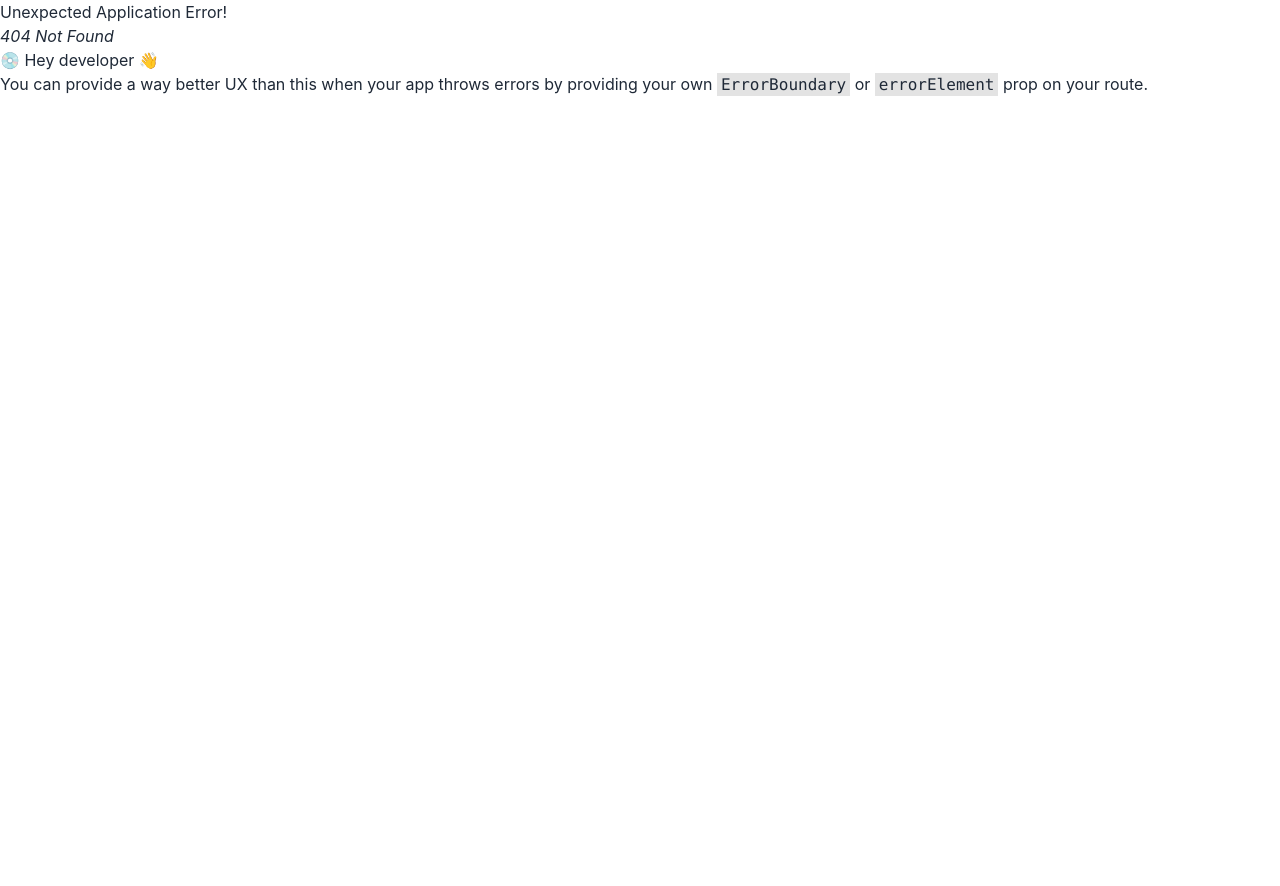
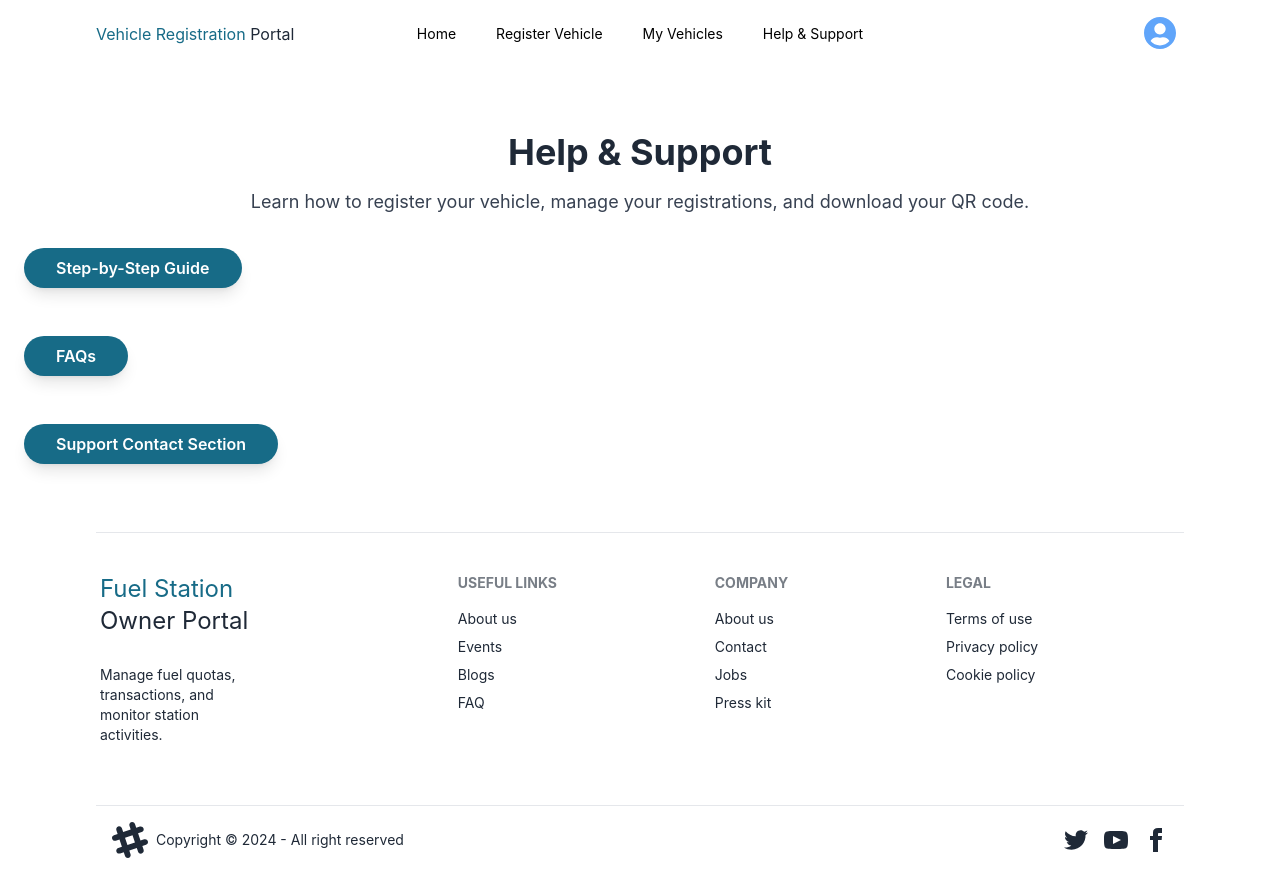
Before and after one commit to Khemz-Developer/fuel-quota-management-frontend-Project, a React (Vite) app in the folder Vehicle-Registration-Portal/: page /help in a window 1280 px wide. Before the commit this address had no page. Before the commit the page ends 800 px from the top, so only its background shows below. Built offline with nearby package versions, Linux system fonts and the light colour scheme.

Commit message:
feat(vehicle-registration-portal): Started making Help & Support Page

```diff
--- a/Vehicle-Registration-Portal/package.json
+++ b/Vehicle-Registration-Portal/package.json
@@ -18,7 +18,7 @@
     "@tabler/icons-react": "^3.19.0",
     "axios": "^1.7.7",
     "fontawesome": "^5.6.3",
-    "framer-motion": "^11.11.0",
+    "framer-motion": "^11.11.9",
     "qrcode": "^1.5.4",
     "react": "^18.3.1",
     "react-datepicker": "^7.4.0",
--- /dev/null
+++ b/Vehicle-Registration-Portal/src/pages/Help.jsx
@@ -0,0 +1,168 @@
+import { AnimatePresence, motion } from 'framer-motion';
+import React, { useState } from 'react';
+const Help = () => {
+    const [openStep, setOpenStep] = useState(null);
+    const [openGuide, setOpenGuide] = useState(false);
+
+    const toggleStep = (step) => {
+        setOpenStep(openStep === step ? null : step);
+    }
+
+    const toggleGuide = () => {
+        setOpenGuide(!openGuide);
+    }
+    const stepVariants = {
+        hidden: { height: 0, opacity: 0 },
+        visible: { height: 'auto', opacity: 1, transition: { duration: 0.2 } },
+        exit: { height: 0, opacity: 0, transition: { duration: 0.2 } },
+    };
+
+    return (
+    <div className="container p-6 mx-auto mt-10 mb-5 bg-white rounded-lg">
+        {/* Intro section */}
+        <section className="mb-8 text-center">
+            <motion.h1
+            initial={{ opacity: 0, y: -30 }}
+            animate={{ opacity: 1, y: 0 }}
+            transition={{ duration: 1}}
+            className="text-4xl font-bold text-green-600"
+            >
+            Help & Support
+            </motion.h1>
+            <motion.p
+            initial={{ opacity: 0 }}
+            animate={{ opacity: 1 }}
+            transition={{ delay: 0.3, duration: 1 }}
+            className="mt-4 text-lg text-gray-700"
+            >
+            Learn how to register your vehicle, manage your registrations, and download your QR code.
+            </motion.p>
+        </section>
+
+        {/* Steps to follow in the portal*/}
+        <motion.button
+            initial={{ opacity: 0, y: -30 }}
+            animate={{ opacity: 1, y: 0 }}
+            transition={{ duration: 1}}
+            className="px-8 py-2 mb-6 font-semibold text-white rounded-full shadow-lg bg-green hover:bg-green-700 hover:shadow-xl"
+            onClick={toggleGuide}
+        >
+            Step-by-Step Guide
+        </motion.button>
+
+        <AnimatePresence initial={false}>
+            {openGuide && (
+                <motion.section
+                initial={{ opacity: 0, y: -20 }}
+                animate={{ opacity: 1, y: 0 }}
+                exit={{ opacity: 0, y: -20 }}
+                transition={{ duration: 0.5 }}
+                className="space-y-6"
+                >
+                    {/* Step 1: Register a Vehicle */}
+                    <div className="border border-green-500 rounded-lg shadow-md">
+                        <button
+                            className="w-full px-4 py-2 text-left font-semibold rounded-lg focus:outline-none"
+                            onClick={() => toggleStep(1)}
+                        >
+                            Step 1: Register Your Vehicle
+                        </button>
+                        <AnimatePresence initial={false}>
+                            {openStep === 1 && (
+                            <motion.div
+                                variants={stepVariants}
+                                initial="hidden"
+                                animate="visible"
+                                exit="exit"
+                                className="p-4 bg-white"
+                            >
+                                <p>1. Go to the Vehicle Registration page.</p>
+                                <p>2. Fill out the form with your vehicle details.</p>
+                                <p>3. Click 'Register Now' to complete the registration.</p>
+                            </motion.div>
+                            )}
+                        </AnimatePresence>
+                    </div>
+
+                    {/* Step 2: View registered vehicles */}
+                    <div className="border border-green-500 rounded-lg shadow-md">
+                        <button
+                        className="w-full px-4 py-2 text-left font-semibold text-gray-800 bg-green-100 rounded-lg focus:outline-none"
+                        onClick={() => toggleStep(2)}
+                        >
+                        Step 2: View Registered Vehicles
+                        </button>
+                        <AnimatePresence initial={false}>
+                            {openStep === 2 && (
+                            <motion.div
+                                variants={stepVariants}
+                                initial="hidden"
+                                animate="visible"
+                                exit="exit"
+                                className="p-4 bg-white"
+                            >
+                                <p>1. Go to the 'My Vehicles' section.</p>
+                                <p>2. Here you will see all your registered vehicles listed.</p>
+                            </motion.div>
+                            )}
+                        </AnimatePresence>
+                    </div>
+
+                    {/* Step 3: Download the QR Code  */}
+                    <div className="border border-green-500 rounded-lg shadow-md">
+                        <button
+                        className="w-full px-4 py-2 text-left font-semibold text-gray-800 bg-green-100 rounded-lg focus:outline-none"
+                        onClick={() => toggleStep(3)}
+                        >
+                        Step 3: Download the Relevant QR code for the vehicle
+                        </button>
+                        <AnimatePresence initial={false}>
+                            {openStep === 3 && (
+                            <motion.div
+                                variants={stepVariants}
+                                initial="hidden"
+                                animate="visible"
+                                exit="exit"
+                                className="p-4 bg-white"
+                            >
+                                <p>1. Go to the 'My Vehicles' section.</p>
+                                <p>2. Here you will see all your registered vehicles listed.</p>
+                            </motion.div>
+                            )}
+                        </AnimatePresence>
+                    </div>
+                </motion.section>
+            )
+            }
+        </AnimatePresence>
+
+
+
+        <section className='space y-6 mt-6'>
+            <motion.button
+            initial={{ opacity: 0, y: -30 }}
+            animate={{ opacity: 1, y: 0 }}
+            transition={{ duration: 1}}
+            className="px-8 py-2 mb-6 font-semibold text-white rounded-full shadow-lg bg-green hover:bg-green-700 hover:shadow-xl"
+            onClick={() => toggleStep(1)}
+            >
+                FAQs
+            </motion.button>
+        </section>
+        <section className='space y-6 mt-6'>
+            <motion.button
+            initial={{ opacity: 0, y: -30 }}
+            animate={{ opacity: 1, y: 0 }}
+            transition={{ duration: 1}}
+            className="px-8 py-2 mb-6 font-semibold text-white rounded-full shadow-lg bg-green hover:bg-green-700 hover:shadow-xl"
+            onClick={() => toggleStep(1)}
+            >
+                Support Contact Section
+            </motion.button>
+        </section>
+
+    </div>
+  )
+}
+
+export default Help
```
Also changed, not shown: Vehicle-Registration-Portal/src/router/Router.jsx (+7 -2 lines), 1 other file (tests, documents, lock files or other folders).
